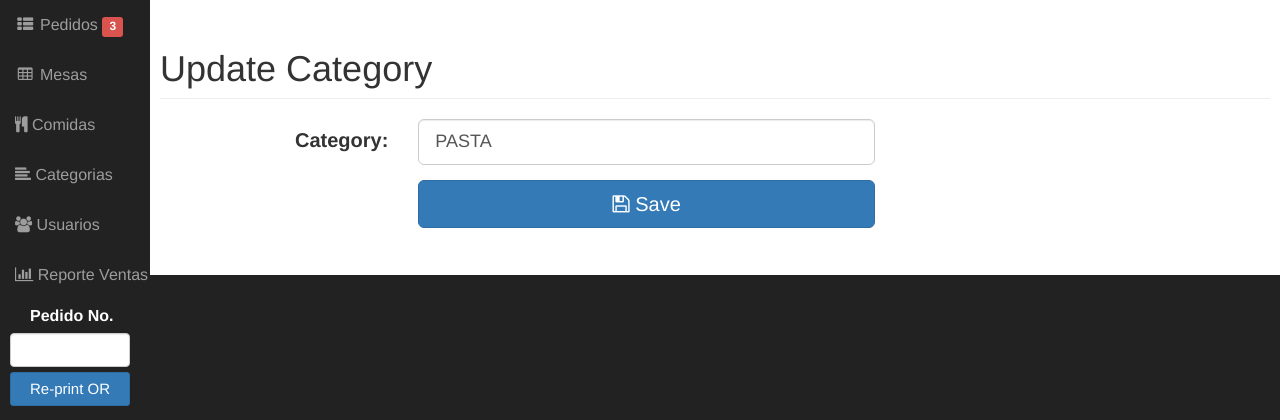
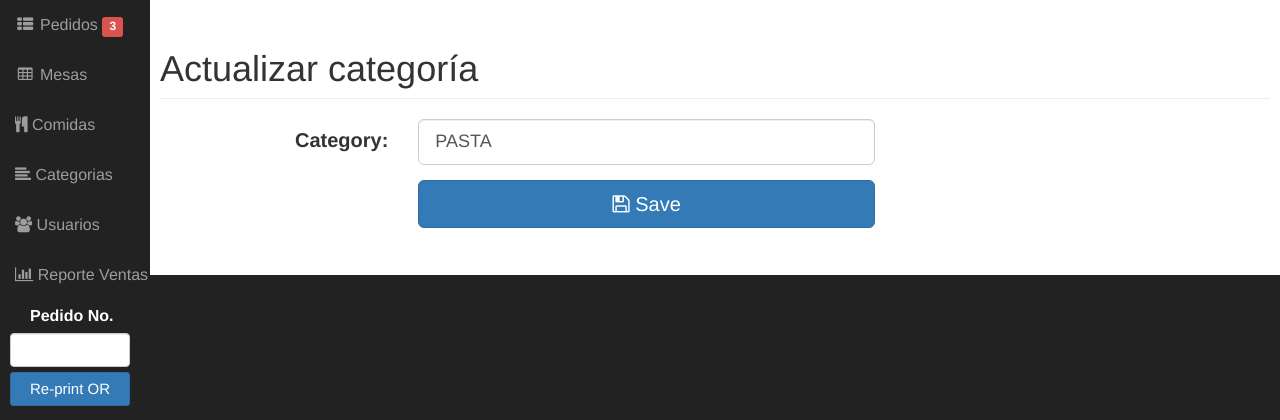
Before and after one commit to percy-cy10/Ordering, a PHP site: page /admin/category/index.php?view=edit&id=3 in a window 1280 px wide. Shown: the part 51-471 px from the top of the page. Run offline with PHP 8.4, Linux system fonts and the light colour scheme; the visitor is signed in with stand-in values (Sample User, id 1); data comes from the database, SQL or seed files in the repository.

Commit message:
gaaaaaaaaaaaaa2

```diff
--- a/admin/category/edit.php
+++ b/admin/category/edit.php
@@ -12,7 +12,7 @@
  <form class="form-horizontal span6" action="controller.php?action=edit" method="POST">
 
           <fieldset>
-            <h1 class="page-header">Update Category</h1>
+            <h1 class="page-header">Actualizar categoría</h1>
 
 
                   <div class="form-group">
```
